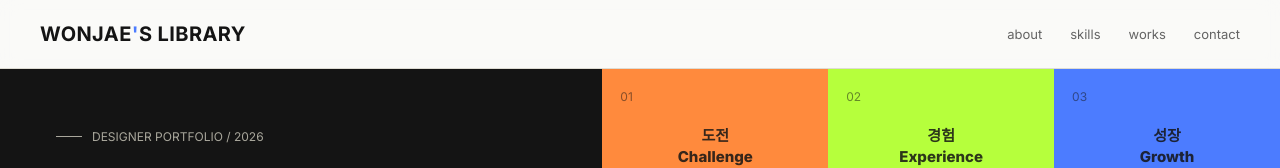
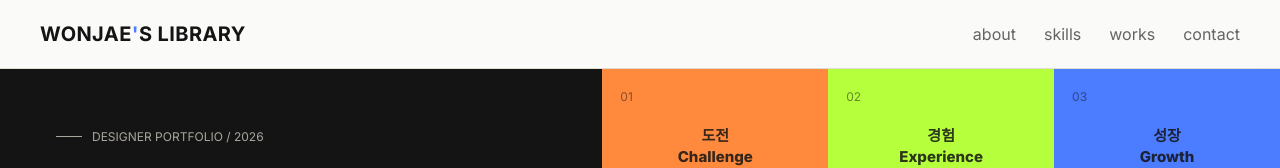
Before and after one commit to won0624/t0609_webportfolio, a plain HTML site: page index.html in a window 1280 px wide. Shown: the top 168 px of the page. Drawn offline with Linux system fonts and the light colour scheme.

Commit message:
Update index.html

```diff
--- a/index.html
+++ b/index.html
@@ -60,7 +60,7 @@
     letter-spacing:0.02em;
   }
   .brand .dot{color:var(--blue);}
-  .nav-links{display:flex; gap:28px;  font-family: "Inter", sans-serif; font-size:13px;}
+  .nav-links{display:flex; gap:28px;  font-family: "Inter", sans-serif; font-size:16px;}
   .nav-links a{opacity:0.65; transition:opacity .2s;}
   .nav-links a:hover{opacity:1;}
 
@@ -677,13 +677,13 @@ DATA.forEach((cat, ci) => {
   arrowBtn.className = 'arrow-btn';
   arrowBtn.innerHTML = `<svg viewBox="0 0 24 24" fill="none" stroke-width="2" stroke-linecap="round" stroke-linejoin="round"><path d="M9 6l6 6-6 6"/></svg>`;
 
-  // 화살표: 열려있으면 닫고, 닫혀있으면 연다 (이 카테고리만 토글)
+  // 화살표: 열려있으면 닫고, 닫혀있으면 연다
   arrowBtn.addEventListener('click', (e) => {
     e.stopPropagation();
     shelf.classList.toggle('open');
   });
 
-  // 표지 클릭: 열려있으면 닫고, 닫혀있으면 연다 (다른 카테고리엔 영향 없음)
+  // 표지 클릭: 열려있으면 닫고, 닫혀있으면 연다
   cover.addEventListener('click', () => {
     shelf.classList.toggle('open');
   });
```
